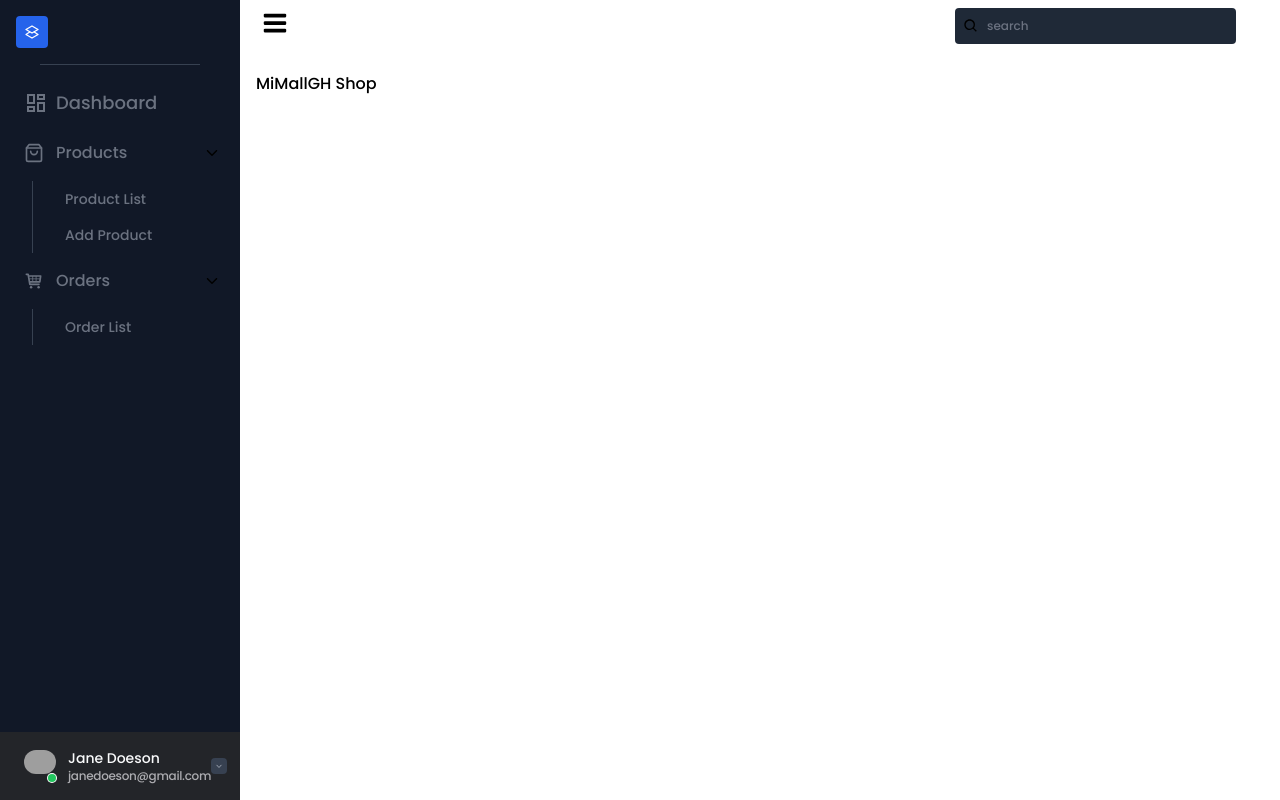
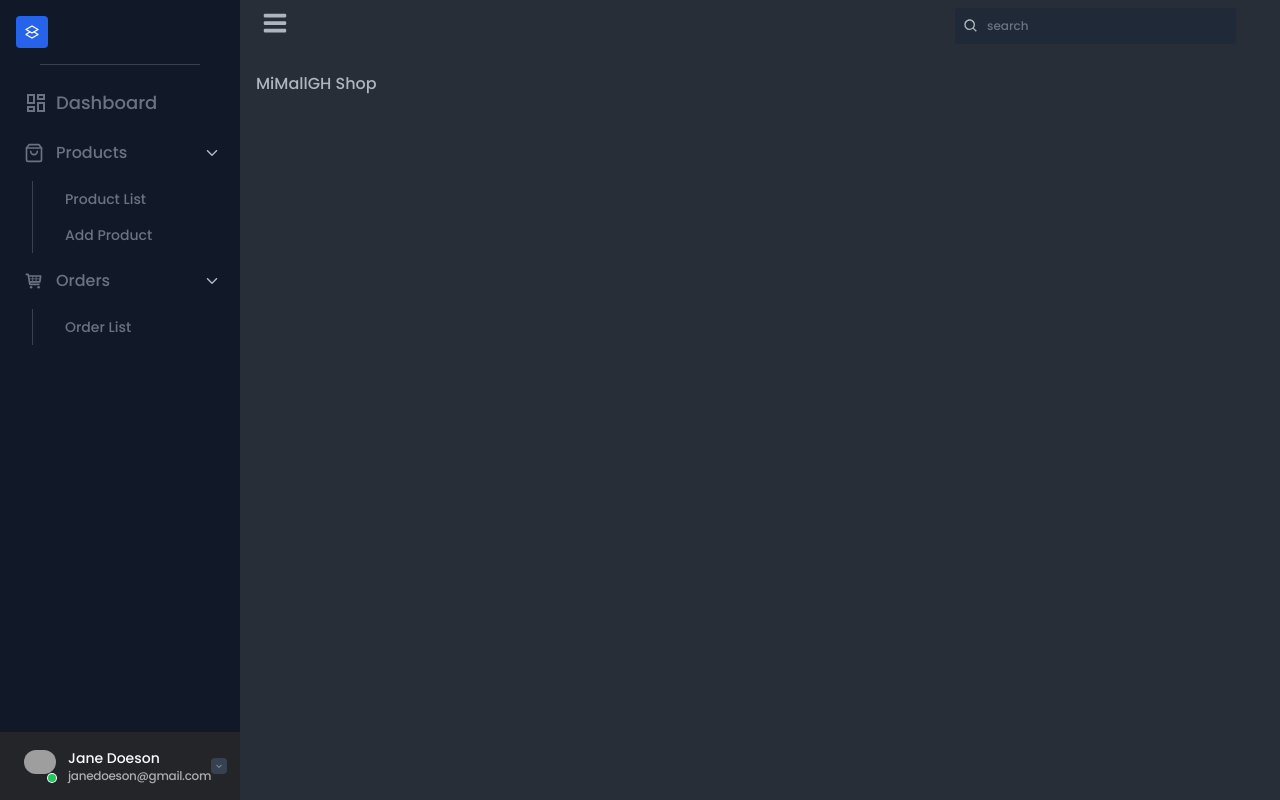
Before and after one commit to PrinceNarteh/shop.mimallgh, a Next.js app: page / in a window 1280 px wide. Built offline with nearby package versions, Linux system fonts and the light colour scheme; grey boxes are pictures that could not be loaded.

Commit message:
fix theme error

```diff
--- a/package.json
+++ b/package.json
@@ -22,6 +22,7 @@
     "react": "18.2.0",
     "react-dom": "18.2.0",
     "react-hook-form": "^7.43.9",
+    "react-hot-toast": "^2.4.0",
     "react-icons": "^4.8.0",
     "tailwindcss": "3.3.1",
     "typescript": "5.0.4"
--- a/pages/_app.tsx
+++ b/pages/_app.tsx
@@ -4,6 +4,7 @@
 
 import { Poppins } from "next/font/google";
 import Layout from "@/components/Layout";
+import { Toaster } from "react-hot-toast";
 
 const poppins = Poppins({ subsets: ["latin"], weight: "500" });
 
@@ -12,12 +13,13 @@
   pageProps: { session, ...pageProps },
 }: AppProps) {
   return (
-    <div className={poppins.className}>
+    <div className={`${poppins.className} bg-gray-800`}>
       <SessionProvider session={session}>
         <Layout>
           <Component {...pageProps} />
         </Layout>
       </SessionProvider>
+      <Toaster />
     </div>
   );
 }
--- a/tailwind.config.js
+++ b/tailwind.config.js
@@ -1,18 +1,18 @@
 /** @type {import('tailwindcss').Config} */
 module.exports = {
   content: [
-    './pages/**/*.{js,ts,jsx,tsx}',
-    './components/**/*.{js,ts,jsx,tsx}',
-    './app/**/*.{js,ts,jsx,tsx}',
+    "./pages/**/*.{js,ts,jsx,tsx}",
+    "./components/**/*.{js,ts,jsx,tsx}",
+    "./app/**/*.{js,ts,jsx,tsx}",
   ],
   theme: {
     extend: {
-      backgroundImage: {
-        'gradient-radial': 'radial-gradient(var(--tw-gradient-stops))',
-        'gradient-conic':
-          'conic-gradient(from 180deg at 50% 50%, var(--tw-gradient-stops))',
+      colors: {
+        "dark-gray": "#282e38",
+        "light-gray": "#313844",
+        "off-white": "#adb5bd",
       },
     },
   },
   plugins: [],
-}
+};
```
Also changed, not shown: 1 other file (tests, documents, lock files or other folders).
